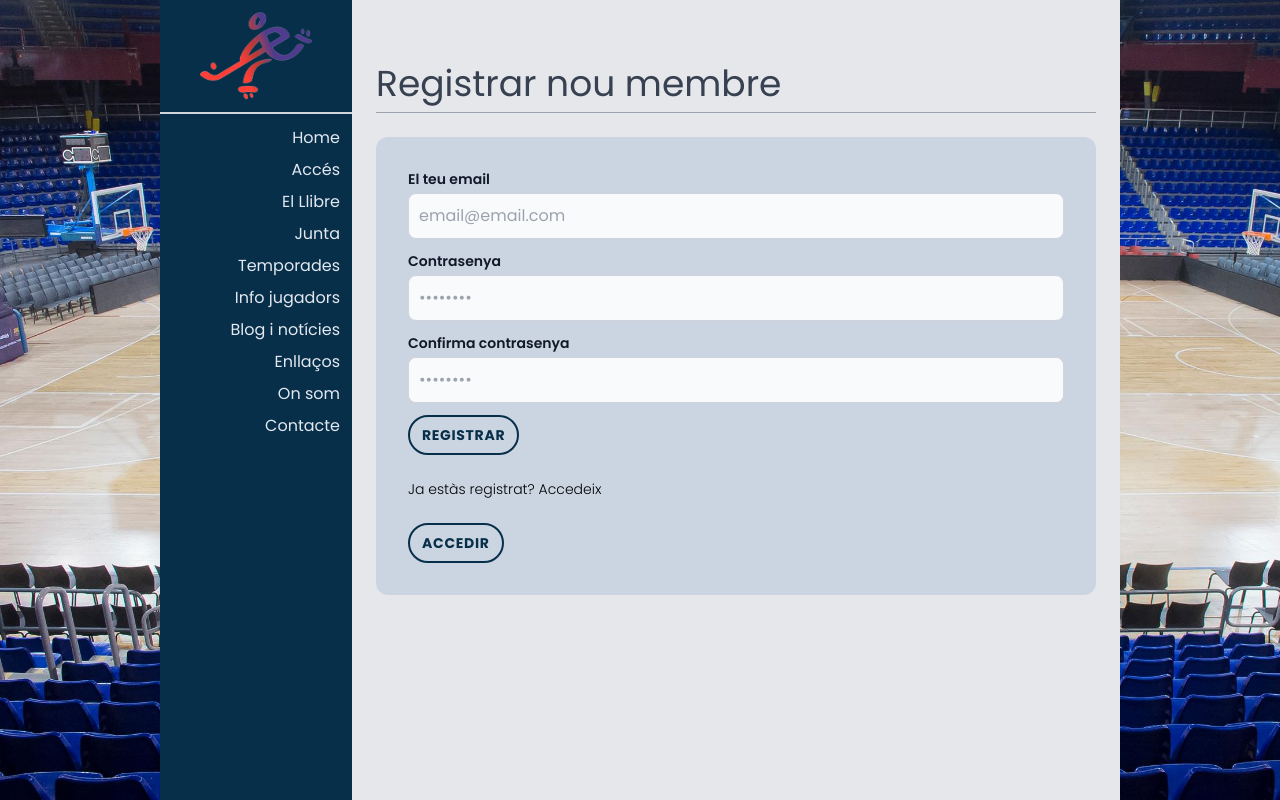
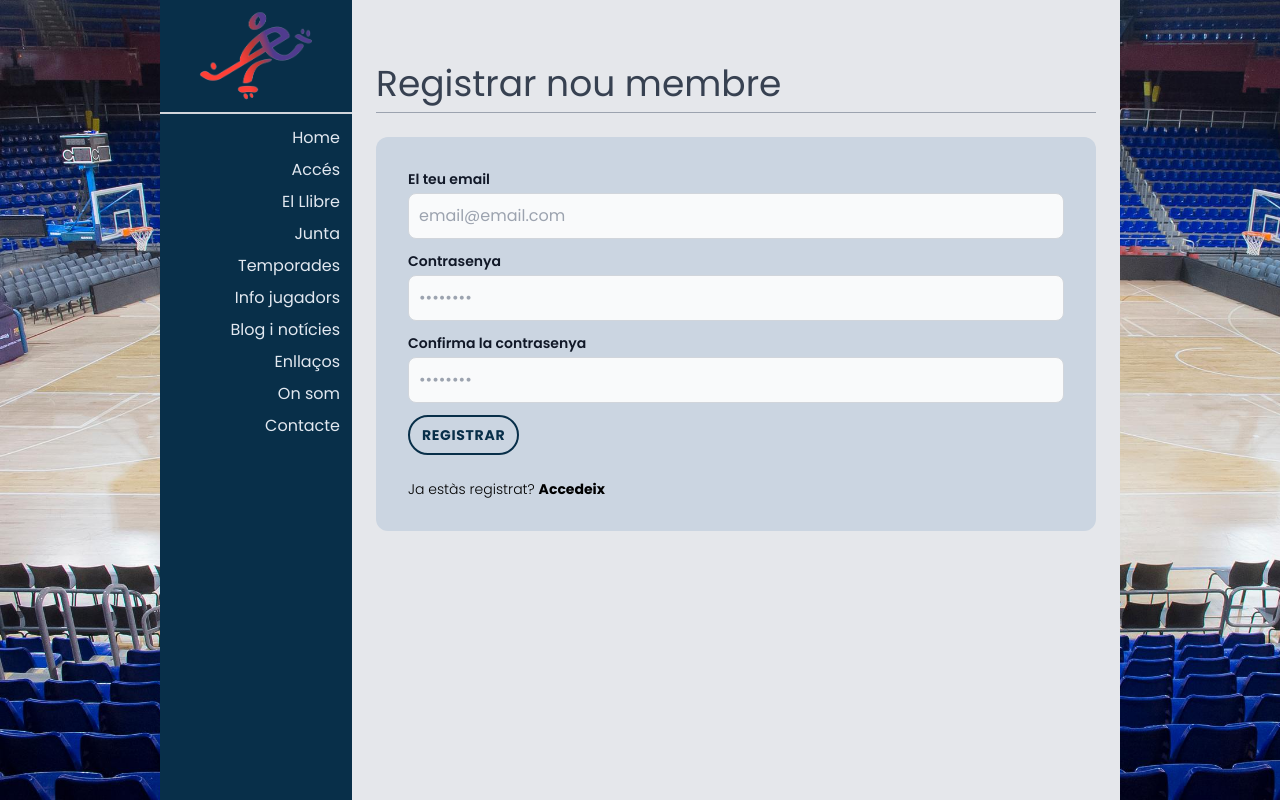
Before and after one commit to alex0rpi/web-veterans-hoquei, a React (Vite) app in the folder client/: page /admin/register in a window 1280 px wide. Built offline with nearby package versions, Linux system fonts and the light colour scheme.

Commit message:
Added FormInput component

```diff
--- a/client/src/components/admin/AdminLogin.tsx
+++ b/client/src/components/admin/AdminLogin.tsx
@@ -2,8 +2,9 @@ import { motion } from "framer-motion";
 import { Button } from "../utils/Button";
 
 import {useContext} from 'react'
-import { useNavigate } from "react-router-dom";
+import { Link, useNavigate } from "react-router-dom";
 import {UserContext} from "../../context/UserContext";
+import FormInput from "./FormInput";
 
 // type Props = {};
 
@@ -32,50 +33,31 @@ export const AdminLogin = () => {
         </h1>
         <div className="mt-6 space-y-4 rounded-xl bg-slate-300 p-6 sm:p-8 md:space-y-6">
           <form className="" action="#" onSubmit={onLoginSubmitHandler}>
-            <div>
-              <label
-                htmlFor="email"
-                className="mb-1 block text-sm font-semibold text-gray-900"
-              >
-                El teu email
-              </label>
-              <input
+          <FormInput
+              label="El teu email"
+              name="email"
               type="email"
-                name="email"
-                id="email"
-                className="mb-3 block w-full rounded-lg border border-gray-300 bg-gray-50 p-2.5 text-gray-900"
               placeholder="email@email.com"
             />
-            </div>
-            <div>
-              <label
-                htmlFor="password"
-                className="mb-1 block text-sm font-semibold text-gray-900"
-              >
-                Contrasenya
-              </label>
-              <input
+           <FormInput
+              label="Contrasenya"
+              name="password"
               type="password"
-                name="password"
-                id="password"
               placeholder="••••••••"
-                className="block w-full rounded-lg border border-gray-300 bg-gray-50 p-2.5 text-gray-900 "
             />
-            </div>
             <div className="my-3 w-full">
-              <Button type="submit" title="Accedir" />
               <a
                 href="#"
                 className="block text-sm font-medium hover:font-semibold hover:underline"
               >
                 He oblidat la contrasenya
               </a>
+              <Button type="submit" title="Accedir" />
             </div>
           </form>
-          <p className="mb-3 text-sm font-light">
-            Ets membre i no estàs registrat?
+          <p className="text-sm font-light">
+            No estàs registrat? <Link className="font-bold hover:underline hover:underline-offset-4 hover:decoration-[3px]" to="/admin/register">Crear usuari</Link>
           </p>
-          <Button title="Registrar-me" to="/admin/register" />
         </div>
       </motion.div>
   );
--- a/client/src/components/admin/AdminRegister.tsx
+++ b/client/src/components/admin/AdminRegister.tsx
@@ -1,5 +1,7 @@
 import { motion } from "framer-motion";
 import { Button } from "../utils/Button";
+import FormInput from "./FormInput";
+import { Link } from "react-router-dom";
 
 const AdminRegister = () => {
   const onRegisterHandler = (e: React.FormEvent<HTMLFormElement>) => {
@@ -23,59 +25,31 @@ const AdminRegister = () => {
         </h1>
         <div className="mt-6 space-y-4 rounded-xl bg-slate-300 p-6 sm:p-8 md:space-y-6">
           <form onSubmit={onRegisterHandler}>
-            <div>
-              <label
-                htmlFor="email"
-                className="mb-1 block text-sm font-semibold text-gray-900"
-              >
-                El teu email
-              </label>
-              <input
+            <FormInput
+              label="El teu email"
+              name="email"
               type="email"
-                name="email"
-                id="email"
-                className="mb-3 block w-full rounded-lg border border-gray-300 bg-gray-50 p-2.5 text-gray-900"
               placeholder="email@email.com"
             />
-            </div>
-            <div>
-              <label
-                htmlFor="password"
-                className="mb-1 block text-sm font-semibold text-gray-900"
-              >
-                Contrasenya
-              </label>
-              <input
+            <FormInput
+              label="Contrasenya"
+              name="password"
               type="password"
-                name="password"
-                id="password"
               placeholder="••••••••"
-                className="mb-3 block w-full rounded-lg border border-gray-300 bg-gray-50 p-2.5 text-gray-900"
             />
-            </div>
-            <div>
-              <label
-                htmlFor="confirmPassword"
-                className="mb-1 block text-sm font-semibold text-gray-900"
-              >
-                Confirma contrasenya
-              </label>
-              <input
+            <FormInput
+              label="Confirma la contrasenya"
+              name="confirm-password"
               type="password"
-                name="confirmPassword"
-                id="confirmPassword"
               placeholder="••••••••"
-                className="block w-full rounded-lg border border-gray-300 bg-gray-50 p-2.5 text-gray-900 "
             />
-            </div>
-            <div className="my-3 w-full">
+            <div className="w-full">
               <Button type="submit" title="Registrar" />
             </div>
           </form>
-          <p className="my-3 text-sm font-light">
-            Ja estàs registrat? Accedeix
+          <p className="text-sm font-light">
+            Ja estàs registrat? <Link className="font-bold hover:underline hover:underline-offset-4 hover:decoration-[3px]" to="/admin/login">Accedeix</Link>
           </p>
-          <Button title="Accedir" to="/admin/login" />
         </div>
       </motion.div>
   );
--- /dev/null
+++ b/client/src/components/admin/FormInput.tsx
@@ -0,0 +1,29 @@
+type TFormInputProps = {
+    label: string;
+    name: string;
+    type: string;
+    placeholder: string;
+
+}
+
+const FormInput = (props: TFormInputProps) => {
+  return (
+    <div>
+      <label
+        htmlFor="email"
+        className="mb-1 block text-sm font-semibold text-gray-900"
+      >
+        {props.label}
+      </label>
+      <input
+        type={props.type}
+        name={props.name}
+        id={props.name}
+        className="mb-3 block w-full rounded-lg border border-gray-300 bg-gray-50 p-2.5 text-gray-900"
+        placeholder={props.placeholder}
+      />
+    </div>
+  )
+}
+
+export default FormInput
```
Lines whose indentation alone changed are shown as unchanged.
